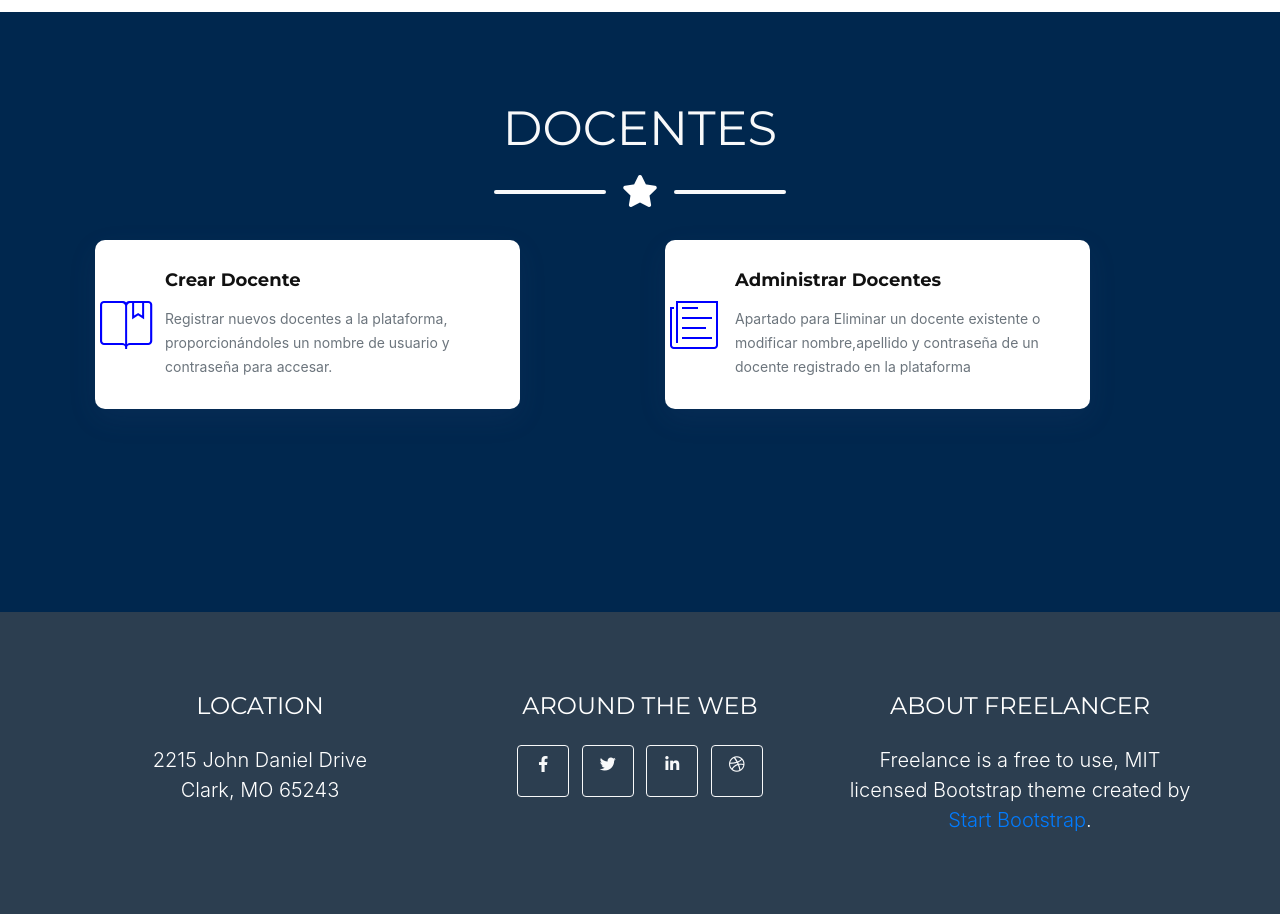
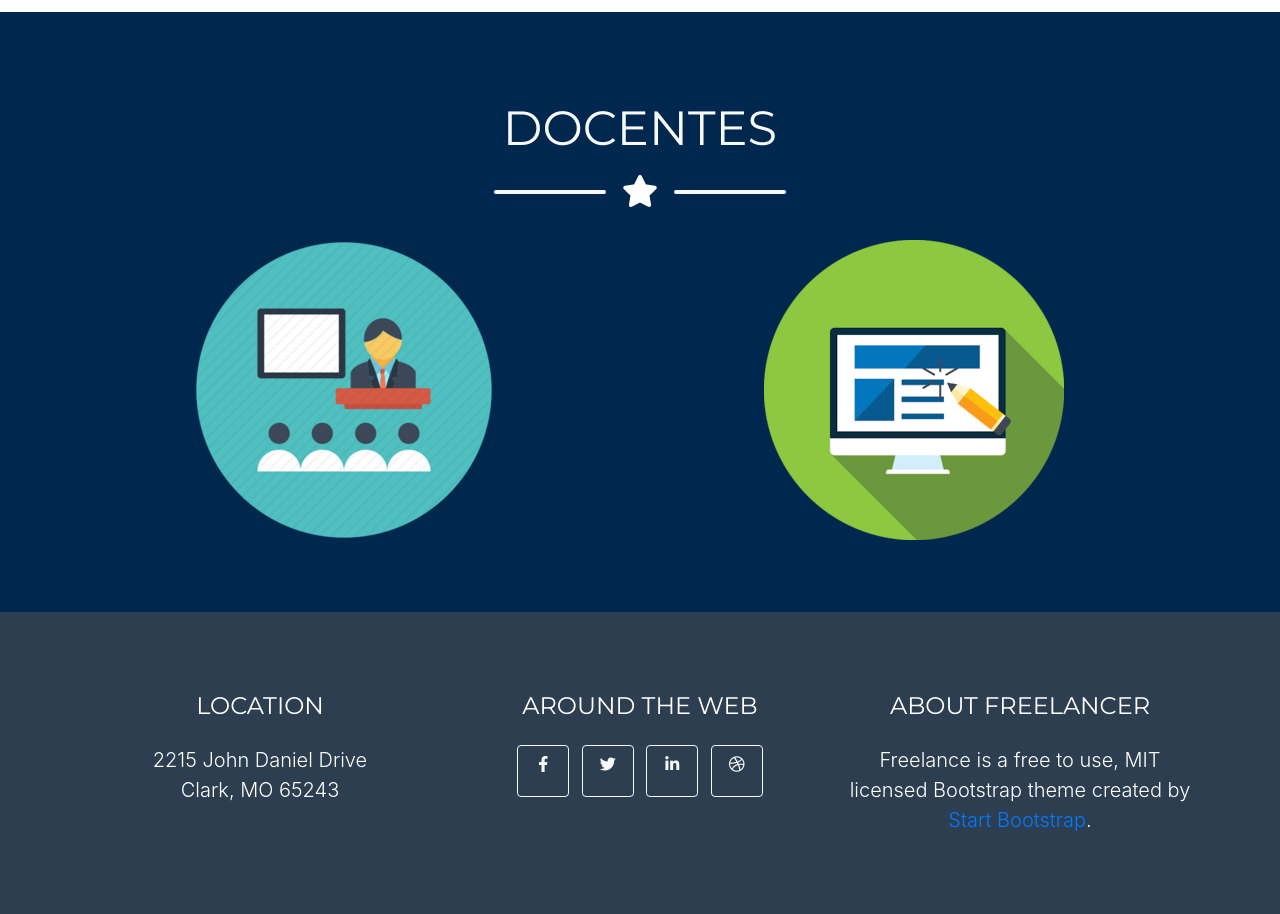
Before and after one commit to Askaredox/DIGED, a PHP site: page /database/application/views/vAdmin_page.php in a window 1280 px wide. Shown: the part 1434-2348 px from the top of the page. Run offline with PHP 8.4, Linux system fonts and the light colour scheme; some web fonts are replaced.

Commit message:
ACTUALIZACION SECCION DE DOCENTES

```diff
--- a/Admin_page/TablaDocentes.html
+++ b/Admin_page/TablaDocentes.html
@@ -515,8 +515,8 @@
                         </div>
                     </div>
                     <div class="modal-footer">
-                        <button type="button" class="btn btn-secondary" data-dismiss="modal">Cancelar</button>
-                        <button type="button" class="btn btn-primary">Si</button>
+                        <button type="button" class="btn btn-danger" data-dismiss="modal">Cancelar</button>
+                        <button type="button" class="btn btn-success">Si</button>
                     </div>
                 </div>
             </div>
--- a/application/views/vAdmin_page.php
+++ b/application/views/vAdmin_page.php
@@ -109,13 +109,14 @@
         <div class="divider-custom-line"></div>
       </div>
 
-      <!-- Portfolio Grid Items -->
+      <!-- CURSOS Grid Items -->
       <div class="row">
 
         <!-- Portfolio Item 1 -->
         <div class="col-sm-12 col-md-6 col-lg-6">
           <div class="portfolio-item mx-auto bg-secondary" data-toggle="modal" data-target="#portfolioModal1">
-            <div class="portfolio-item-caption d-flex align-items-center justify-content-center h-100 w-100">
+            <div
+              class="portfolio-item-caption d-flex bg-primary  align-items-center justify-content-center h-100 w-100">
               <div class="portfolio-item-caption-content text-center text-white">
                 <h4 class="display-7">CREAR CURSOS</h4>
                 <i class="fas fa-hand-pointer fa-3x"></i>
@@ -130,7 +131,8 @@
         <!-- Portfolio Item 2 -->
         <div class="col-sm-12 col-md-6 col-lg-6">
           <div class="portfolio-item mx-auto bg-secondary" data-toggle="modal" data-target="#portfolioModal2">
-            <div class="portfolio-item-caption d-flex align-items-center justify-content-center h-100 w-100">
+            <div
+              class="portfolio-item-caption d-flex  bg-primary  align-items-center justify-content-center h-100 w-100">
               <div class="portfolio-item-caption-content text-center text-white">
                 <h4 class="display-7">ADMINISTRAR CURSOS</h4>
                 <i class="fas fa-hand-pointer fa-3x"></i>
@@ -148,7 +150,7 @@
   </section>
 
   <!-- Docentes Section -->
-  <section class="page-section bg-secondary text-white mb-0 alto" id="DOCENTES">
+  <section class="page-section portfolio bg-secondary text-white mb-0 alto" id="DOCENTES">
     <div class="container">
       <!-- DOCENTES Section Heading -->
       <h2 class="page-section-heading text-center text-uppercase text-light mb-0">Docentes</h2>
@@ -164,22 +166,44 @@
 
 
       <div class="row">
-        <div class="col-sm-12 col-md-6 col-lg-5 wow bounceInUp" data-wow-duration="1.4s">
-          <div class="box">
-            <div class="icon"><i class="ion-ios-bookmarks-outline" style="color: blue"></i></div>
-            <h4 class="title"><a href="/DIGED/Admin_page/RegistroDocentes.html">Crear Docente</a></h4>
-            <p class="description text-secondary">Registrar nuevos docentes a la plataforma, proporcionándoles un nombre
-              de usuario y contraseña para accesar.</p>
-          </div>
+
+        <!-- Portfolio Item 3 -->
+        <div class="col-sm-12 col-md-6 col-lg-6">
+          <a href="/DIGED/Admin_page/RegistroDocentes.html">
+            <div class="portfolio-item mx-auto bg-secondary">
+              <div
+                class="portfolio-item-caption d-flex align-items-center bg-primary  justify-content-center h-100 w-100">
+                <div class="portfolio-item-caption-content  text-center text-white">
+                  <h4 class="display-7">REGISTRAR<br> DOCENTE</h4>
+                  <i class="fas fa-hand-pointer fa-3x"></i>
+                </div>
+
+              </div>
+              <div class="container align-self-center ml-4 ">
+                <img class="img-fluid" src="/DIGED/Admin_page/img/portfolio/docente2.png" alt="">
+              </div>
+            </div>
+          </a>
         </div>
-        <div class="col-sm-12 col-md-6 col-lg-5 offset-lg-1 wow bounceInUp" data-wow-delay="0.1s"
-          data-wow-duration="1.4s">
-          <div class="box">
-            <div class="icon"><i class="ion-ios-paper-outline" style="color: blue;"></i></div>
-            <h4 class="title"><a href="/DIGED/Admin_page/TablaDocentes.html">Administrar Docentes</a></h4>
-            <p class="description text-secondary">Apartado para Eliminar un docente existente
-              o modificar nombre,apellido y contraseña de un docente registrado en la plataforma</p>
-          </div>
+
+        <!-- Portfolio Item 4 -->
+        <div class="col-sm-12 col-md-6 col-lg-6">
+          <a href="/DIGED/Admin_page/TablaDocentes.html">
+            <div class="portfolio-item mx-auto bg-secondary">
+              <div
+                class="portfolio-item-caption d-flex align-items-center bg-primary  justify-content-center h-100 w-100">
+
+                <div class="portfolio-item-caption-content text-center text-white">
+                  <h4 class="display-7">ADMINISTRAR <br> DOCENTES</h4>
+                  <i class="fas fa-hand-pointer fa-3x"></i>
+                </div>
+
+              </div>
+              <div class="container align-self-center ml-4">
+                <img class="img-fluid" src="/DIGED/Admin_page/img/portfolio/editarProfesor2.png" alt="">
+              </div>
+            </div>
+          </a>
         </div>
       </div>
     </div>
```
Also changed, not shown: Admin_page/img/portfolio/docente2.png (added), Admin_page/img/portfolio/editarProfesor2.png (added).
